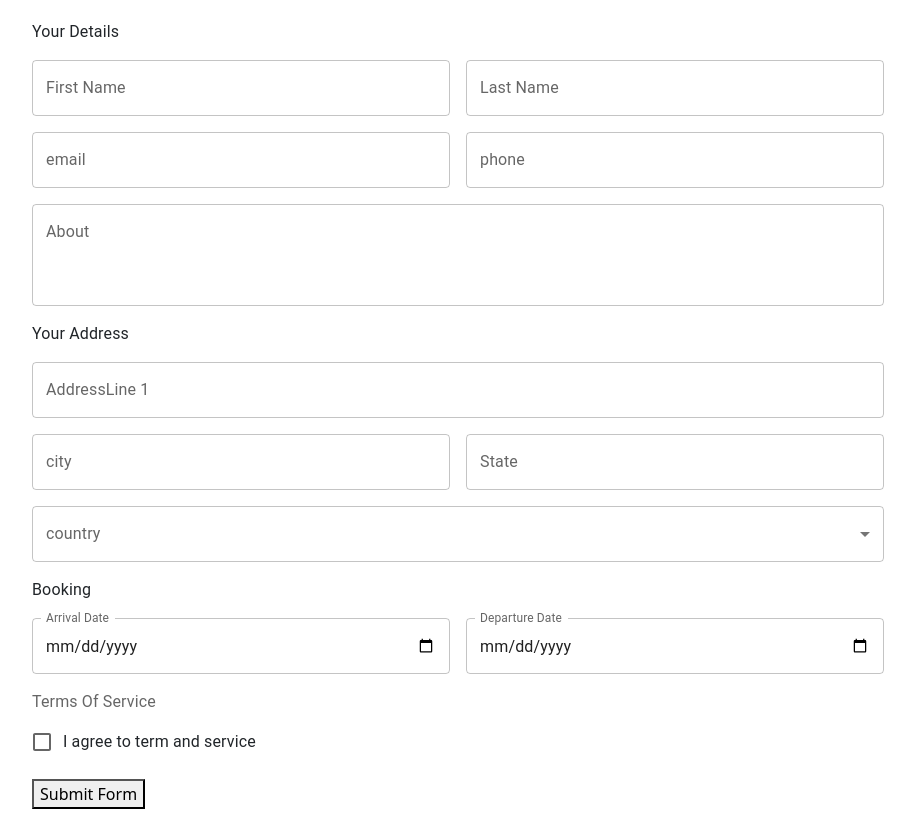
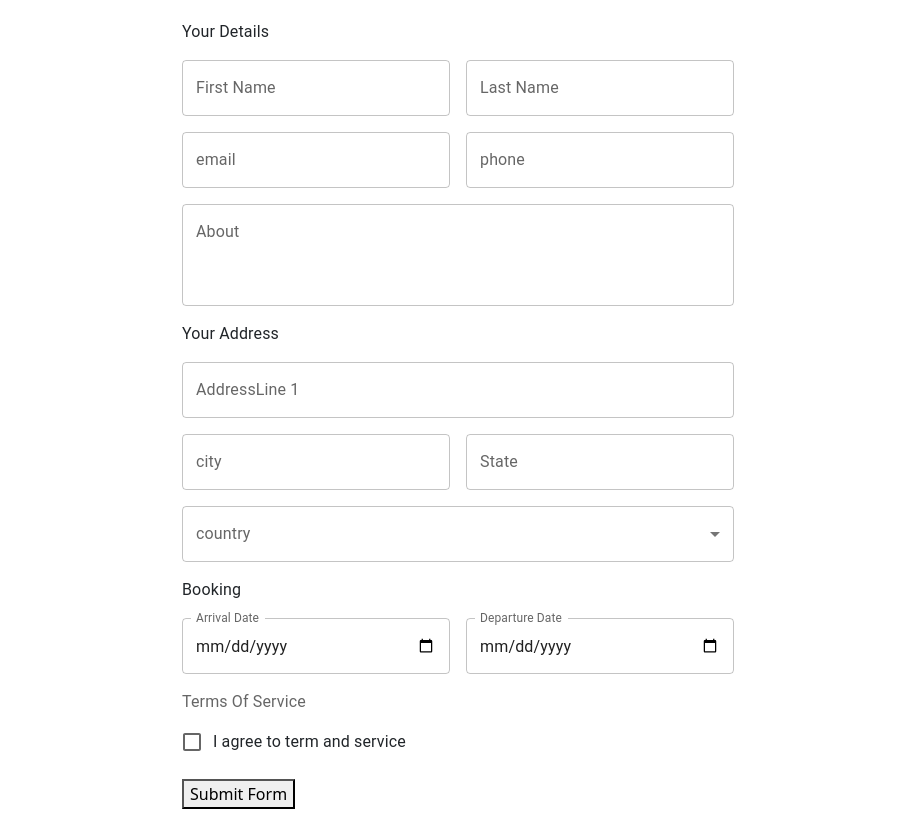
Before and after one commit to rohiturkaripangram/Formikform, a React (Create React App) app: page / in a window 1280 px wide. Shown: the whole page, without its empty margins (182-1097 px from the left). Built offline with nearby package versions, Linux system fonts and the light colour scheme.

Commit message:
Update Registration

```diff
--- a/src/Components/Registration.js
+++ b/src/Components/Registration.js
@@ -13,6 +13,9 @@ const initialValues = {
   phone: "",
   description:'',
   addressLine1:'',
+  city:'',
+  state:'',
+  country:'',
   arrivealDate: '',
   departureDate: '',
   termsOfService: false
@@ -26,7 +29,6 @@ const validationSchema = Yup.object({
   phone:Yup.number().required('Required'),
   description:Yup.string().required('Required'),
   addressLine1:Yup.string().required('Required'),
-
   city:Yup.string().required('Required'),
   state:Yup.string().required('Required'),
   country:Yup.string().required('Required'),
@@ -47,7 +49,7 @@ const App = () => {
     <Grid container>
 
       <Grid item xs={12}>
-        <Container maxWidth="md">
+        <Container maxWidth="sm">
           <div>
             <Formik
               initialValues={initialValues}
```
